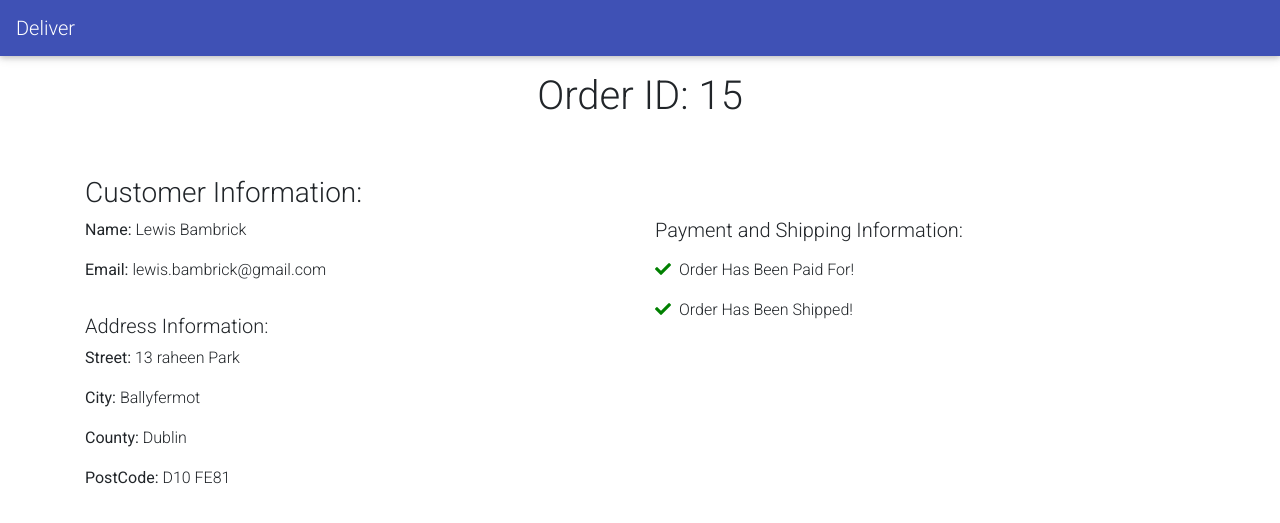
After one commit to lewisbambrick/mp4, a Django app: page /restaurant/order/15/ in a window 1280 px wide. The commit adds this page. Shown: the top 523 px of the page. Run offline with Django 3.2, Linux system fonts and the light colour scheme; a user stored in the database is signed in; data comes from the database, SQL or seed files in the repository; both versions use the stored data as it was after the commit; some libraries are stand-ins or nearby versions.

Commit message:
order details page made to be able to see and edit if orders are shipped

```diff
--- a/deliver/customer/models.py
+++ b/deliver/customer/models.py
@@ -31,6 +31,7 @@ class OrderModel(models.Model):
     county = models.CharField(max_length=15, blank=True)
     post_code = models.CharField(max_length=10, blank=True)
     is_paid = models.BooleanField(default=False)
+    is_shipped = models.BooleanField(default=False)
 
     def __str__(self):
         return f'Order: {self.created_on.strftime("%b %d %I: %M %p")}'
--- /dev/null
+++ b/deliver/restaurant/templates/restaurant/order-details.html
@@ -0,0 +1,46 @@
+{% extends 'restaurant/base.html' %}
+
+{% block content %}
+<div class="container">
+    <div class="row justify-content-center">
+        <div class="col-md-6 col-sm-12 text-center mt-3">
+            <h1>Order ID: {{ order.pk }}</h1>
+        </div>
+    </div>
+
+    <div class="row justify-content-center">
+        <div class="col-md-12 col-sm-12 mt-5">
+            <h3>Customer Information: </h3>
+        </div>
+    </div>
+
+    <div class="row justify-content-center">
+        <div class="col-md-6 col-sm-12">
+            <p><span style="font-weight: 400;">Name:</span> {{ order.name }}</p>
+            <p><span style="font-weight: 400;">Email:</span>  {{ order.email }}</p>
+            <h5 class="pt-3">Address Information: </h5>
+            <p><span style="font-weight: 400;">Street:</span>  {{ order.street }}</p>
+            <p><span style="font-weight: 400;">City:</span>  {{ order.city }}</p>
+            <p><span style="font-weight: 400;">County:</span>  {{ order.county }}</p>
+            <p><span style="font-weight: 400;">PostCode:</span>  {{ order.post_code }}</p>
+        </div>
+
+        <div class="col-md-6 col-sm-12">
+            <h5>Payment and Shipping Information: </h5>
+            <p class="mt-3">{% if order.is_paid %}
+                <p><i style="color: green;" class="fas fa-check"></i><span class="pl-2">Order Has Been Paid For!</span></p>
+                {% else %}
+                <p><i style="color: red;" class="fas fa-times"></i><span class="pl-2">Order Has Not Been Paid For</span></p>
+                {% endif %}</p>
+            {% if order.is_shipped %}
+            <p><i style="color: green;" class="fas fa-check"></i><span class="pl-2">Order Has Been Shipped!</span></p>
+            {% else %}
+            <form method="POST">
+                {% csrf_token %}
+                <button type="submit" class="btn btn-outline-success">Mark as Shipped</button>
+            </form>
+            {% endif %}
+        </div>
+    </div>
+</div>
+{% endblock content %}
--- a/deliver/restaurant/urls.py
+++ b/deliver/restaurant/urls.py
@@ -1,7 +1,8 @@
 from django.urls import path
-from .views import Dashboard
+from .views import Dashboard, OrderDetails
 
 
 urlpatterns = [
     path('dashboard/', Dashboard.as_view(), name='dashboard'),
+    path('order/<int:pk>/', OrderDetails.as_view(), name='order-details'),
 ]
--- a/deliver/restaurant/views.py
+++ b/deliver/restaurant/views.py
@@ -14,12 +14,18 @@ class Dashboard(LoginRequiredMixin, UserPassesTestMixin, View):
 
         # loop through the orders and add the price value
         total_revenue = 0
+
+        unshipped_orders = []
+
         for order in orders:
             total_revenue += order.price
 
+            if not order.is_shipped:
+                unshipped_orders.append(order)
+
         # pass total number of orders and total revenue into template
         context = {
-            'orders': orders,
+            'orders': unshipped_orders,
             'total_revenue': total_revenue,
             'total_orders': len(orders)
         }
@@ -28,3 +34,22 @@ class Dashboard(LoginRequiredMixin, UserPassesTestMixin, View):
 
     def test_func(self):
         return self.request.user.groups.filter(name='staff').exists()
+
+class OrderDetails(LoginRequiredMixin, UserPassesTestMixin, View):
+    def get(self, request, pk, *args, **kwargs):
+        order = OrderModel.objects.get(pk=pk)
+        context = {'order': order}
+
+        return render(request, 'restaurant/order-details.html', context)
+
+    def post(self, request, pk, *args, **kwargs):
+        order = OrderModel.objects.get(pk=pk)
+        order.is_shipped = True
+        order.save()
+
+        context = {'order': order}
+        return render(request, 'restaurant/order-details.html', context)
+
+
+    def test_func(self):
+        return self.request.user.groups.filter(name='staff').exists()
```
Also changed, not shown: deliver/customer/templates/customer/order.html (+4 -3 lines), deliver/restaurant/templates/restaurant/dashboard.html (+5 -3 lines), deliver/customer/migrations/0004_ordermodel_is_shipped.py (added), deliver/db.sqlite3.
